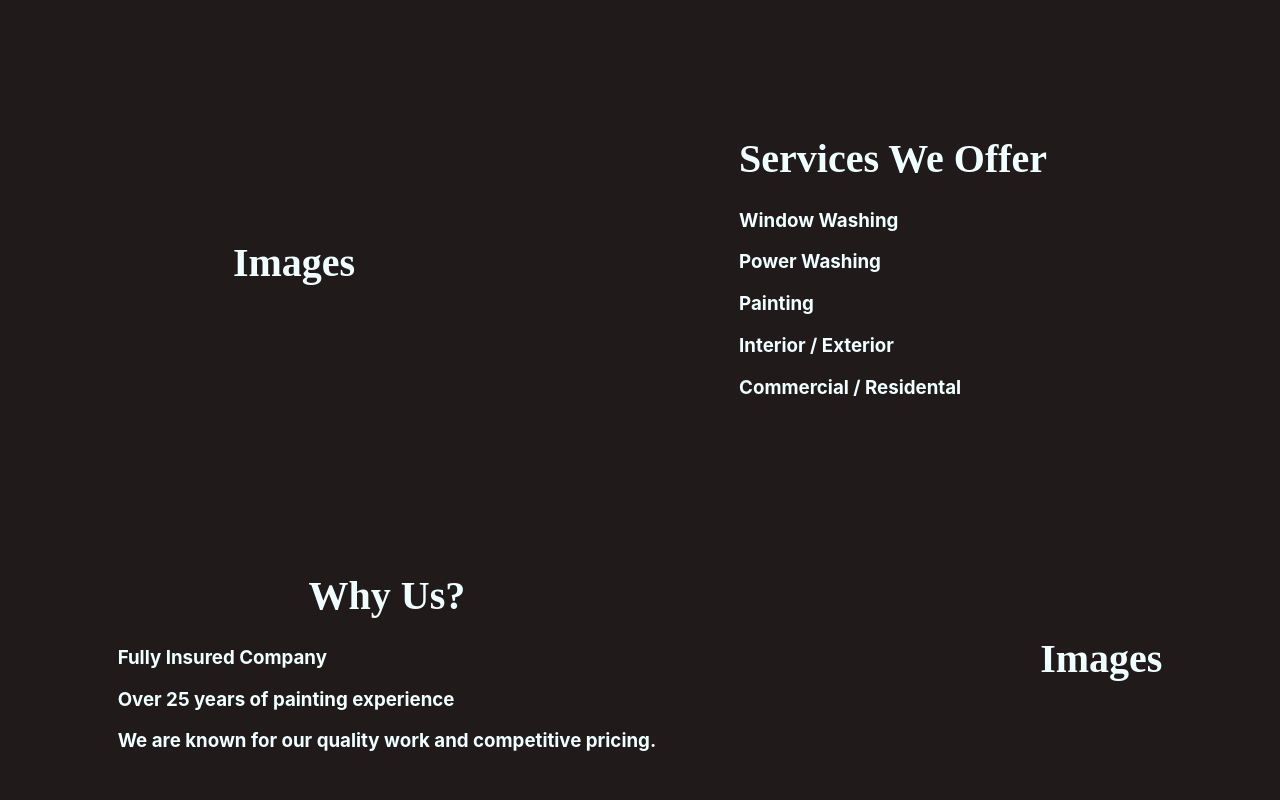
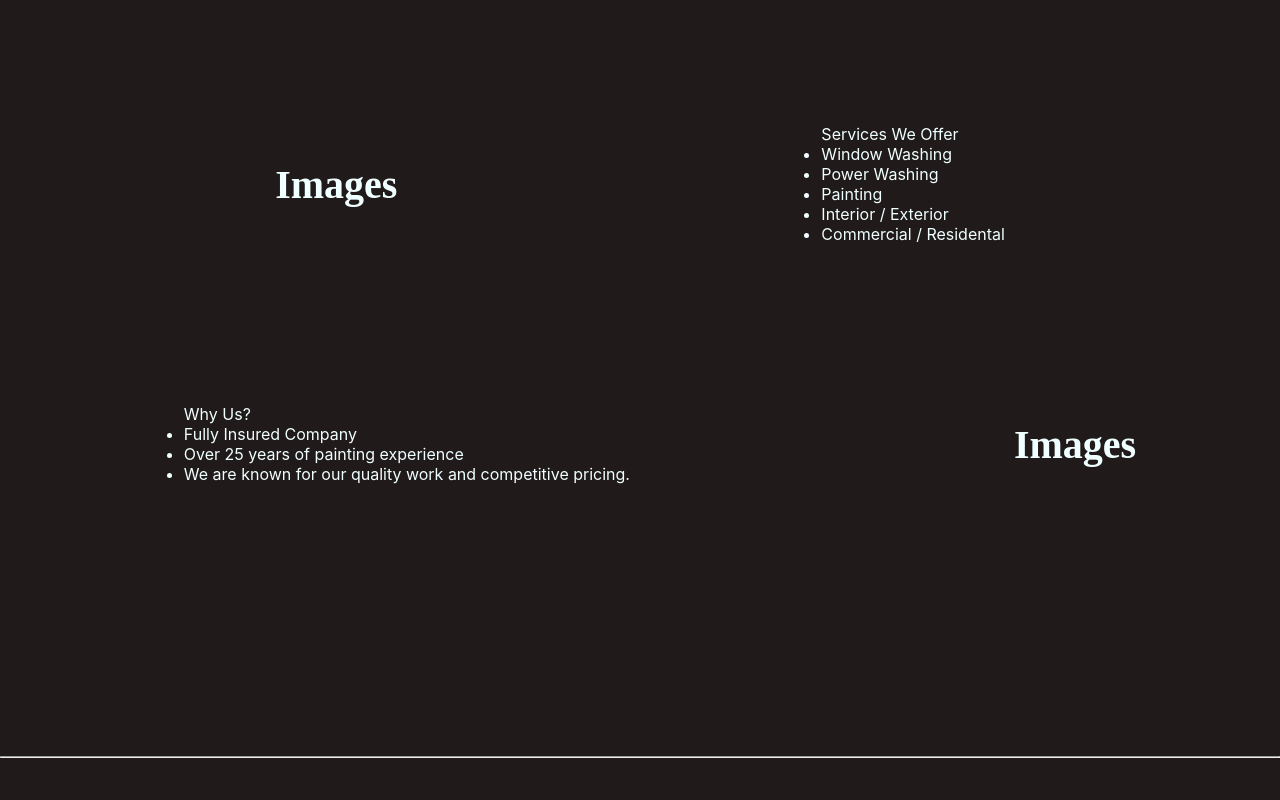
Before and after one commit to jburger69/Quality-custom-painting-and-powerwashing, a React (Create React App) app: page / in a window 1280 px wide. Shown: the part 840-1640 px from the top of the page. Built offline with nearby package versions, Linux system fonts and the light colour scheme; the HTML template or start-up script is replaced by a standard one.

Commit message:
Change section to ul with list items

```diff
--- a/src/components/OpeningContent.js
+++ b/src/components/OpeningContent.js
@@ -10,20 +10,22 @@ export default function OpeningContent() {
             <h1>Images</h1>
         </div>
         <div className='opening_text'>
-            <h1>Services We Offer</h1>
-            <h3>Window Washing</h3>
-            <h3>Power Washing</h3>
-            <h3>Painting</h3>
-            <h3>Interior / Exterior</h3>
-            <h3>Commercial / Residental</h3>
+            <ul>Services We Offer
+            <li>Window Washing</li>
+            <li>Power Washing</li>
+            <li>Painting</li>
+            <li>Interior / Exterior</li>
+            <li>Commercial / Residental</li>
+            </ul>
         </div>
     </div>
     <div className='opening_content_two'>
         <div className='opening_text_two'>
-            <h1>Why Us?</h1>
-            <h3>Fully Insured Company</h3>
-            <h3>Over 25 years of painting experience</h3>
-            <h3>We are known for our quality work and competitive pricing.</h3>
+            <ul>Why Us?
+            <li>Fully Insured Company</li>
+            <li>Over 25 years of painting experience</li>
+            <li>We are known for our quality work and competitive pricing.</li>
+            </ul>
         </div>
         <div className='opening_images_two'>
           <h1>Images</h1>
```
